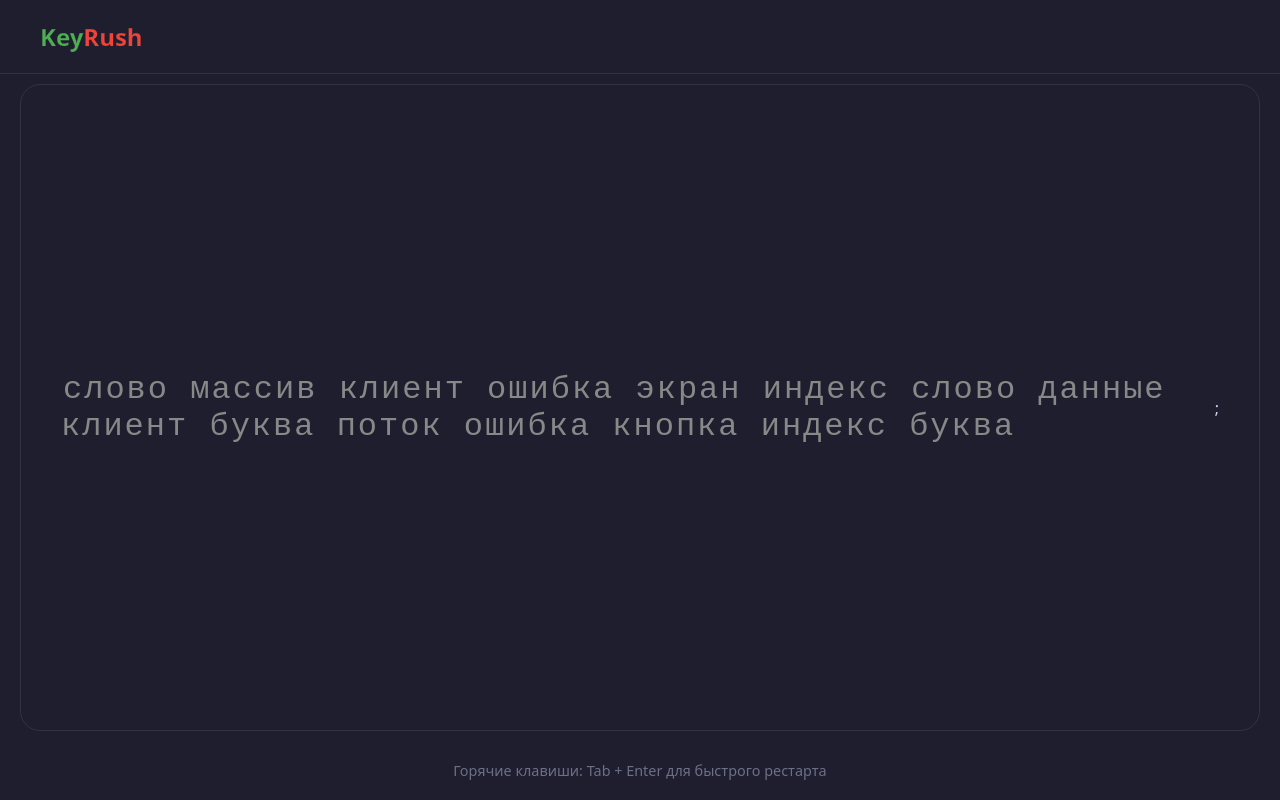
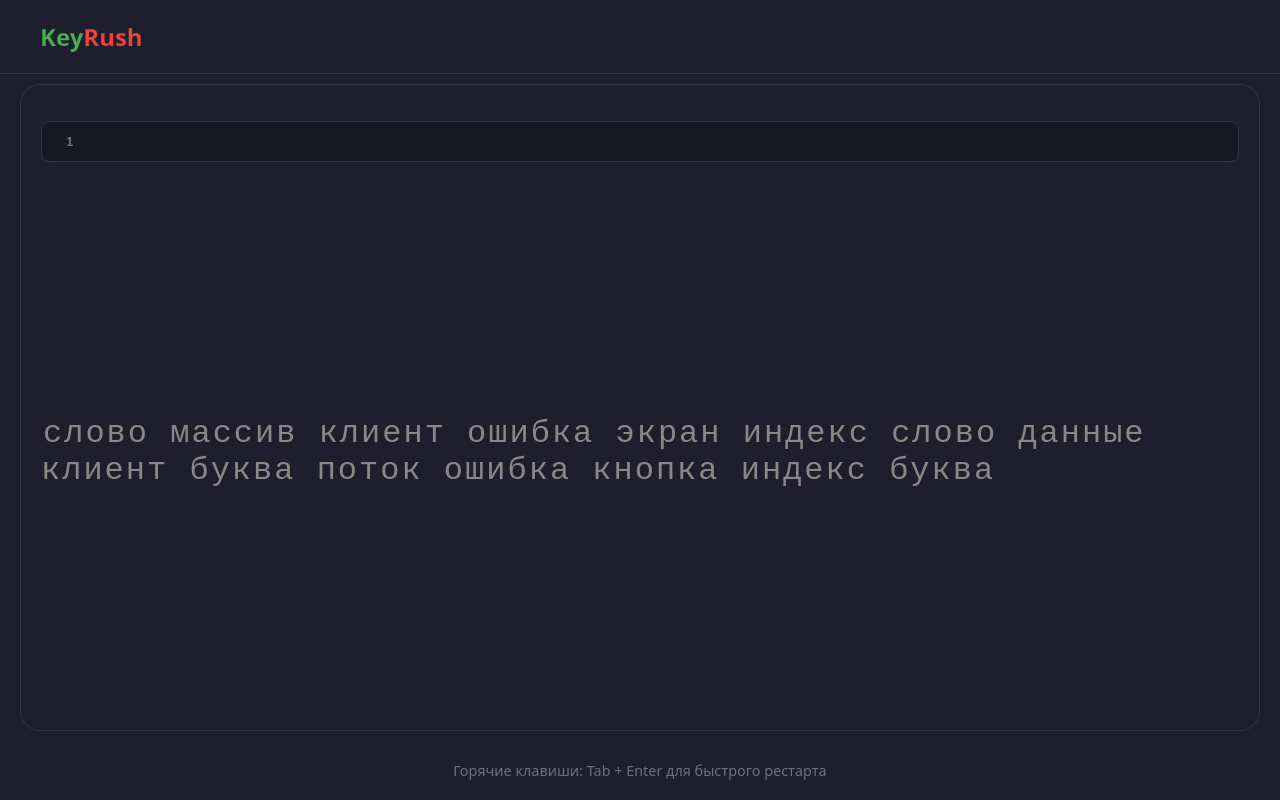
Before and after one commit to Glebess/KeyRush, a React (Vite) app: page / in a window 1280 px wide. Built offline with nearby package versions, Linux system fonts and the light colour scheme.

Commit message:
styles(ModeSelectorKeyboardTrainer,TrainerPage): added styles

```diff
--- a/src/app/App.tsx
+++ b/src/app/App.tsx
@@ -3,7 +3,7 @@ import { MainLayout } from "@/shared/ui/MainLayout";
 export default function App() {
   return (
     <MainLayout>
-      <TrainerPage />;
+      <TrainerPage />
     </MainLayout>
   );
 }
--- /dev/null
+++ b/src/features/change-mode/ui/ModeSelectorKeyboardTrainer.module.css
@@ -0,0 +1,25 @@
+.panel {
+  display: flex;
+  width: 100%;
+  background-color: var(--bg-secondary, #181825);
+  border-radius: 8px;
+  border: 1px solid var(--border-color, #313244);
+  user-select: none;
+  padding: 8px 16px;
+}
+.group {
+  display: flex;
+  gap: 6px;
+}
+.btn {
+  background: transparent;
+  border: none;
+  color: var(--text-muted, #6c7086);
+  font-weight: 600;
+  cursor: pointer;
+  padding: 4px 8px;
+  border-radius: 4px;
+  transition:
+    color 0.15s ease,
+    background-color 0.15s ease;
+}
--- a/src/features/change-mode/ui/ModeSelectorKeyboardTrainer.tsx
+++ b/src/features/change-mode/ui/ModeSelectorKeyboardTrainer.tsx
@@ -1,3 +1,5 @@
+import styles from "./ModeSelectorKeyboardTrainer.module.css";
+
 export type Language = "ru" | "en";
 export type TimeOption = 15 | 30 | 60;
 export type Mode = "words" | "time" | "errors";
@@ -22,5 +24,12 @@ export const ModeSelectorKeyboardTrainer = ({
   selectedValue,
   onValueChange,
 }: ModeSelectorKeyboardTrainerProps) => {
-  return <div>1</div>;
+  const option = mode === "time" ? [15, 30, 60] : [10, 25, 50];
+  return (
+    <div className={styles.panel}>
+      <div className={styles.group}>
+        <button className={styles.btn}>1</button>
+      </div>
+    </div>
+  );
 };
--- a/src/pages/trainer/ui/TrainerPage.module.css
+++ b/src/pages/trainer/ui/TrainerPage.module.css
@@ -1,13 +1,23 @@
-.container_logo {
+.container {
+  flex: 1;
+  width: 100%;
   display: flex;
-  gap: 5px;
-  font-size: 18px;
-  font-weight: 500;
-  font-family: monospace;
+  flex-direction: column;
+  justify-content: center;
+  align-items: center;
+  gap: 32px;
 }
-.logo_first_part {
-  color: #4caf50;
+.topBar {
+  width: 100%;
+  display: flex;
+  justify-content: center;
+  padding-top: 16px;
+  margin-bottom: auto;
 }
-.logo_second_part {
-  color: #f44336;
+.typingWrapper {
+  flex: 1;
+  width: 100%;
+  display: flex;
+  justify-content: center;
+  align-items: center;
 }
--- a/src/pages/trainer/ui/TrainerPage.tsx
+++ b/src/pages/trainer/ui/TrainerPage.tsx
@@ -3,6 +3,7 @@ import { TypingBox } from "@/widgets/typing-box";
 import { generateText } from "@/entities/word-list";
 import styles from "./TrainerPage.module.css";
 import { useState } from "react";
+import { ModeSelectorKeyboardTrainer } from "@/features/change-mode/ui/ModeSelectorKeyboardTrainer";
 //const TEXT = "react typescript keyrush";
 export const TrainerPage = () => {
   const [text, setText] = useState(() => generateText("ru", 15));
@@ -11,8 +12,13 @@ export const TrainerPage = () => {
 
   return (
     <div className={styles.container}>
-      <p>{isEnded && `Ошибок: ${incorrectCount}`}</p>
-      <TypingBox charStates={charStates} currentIndex={currentIndex} />
+      <div className={styles.topBar}>
+        <ModeSelectorKeyboardTrainer />
+      </div>
+
+      <div className={styles.typingWrapper}>
+        <TypingBox charStates={charStates} currentIndex={currentIndex} />
+      </div>
     </div>
   );
 };
--- a/src/shared/ui/MainLayout.module.css
+++ b/src/shared/ui/MainLayout.module.css
@@ -34,13 +34,15 @@
 .main {
   flex: 1;
   display: flex;
+  flex-direction: column;
   justify-content: center;
   align-items: center;
-  padding: 40px;
+  padding: 20px;
   border: 1px solid var(--border-color);
   box-sizing: border-box;
   margin: 10px 20px;
   border-radius: 20px;
+  height: 100%;
 }
 
 .footer {
```
